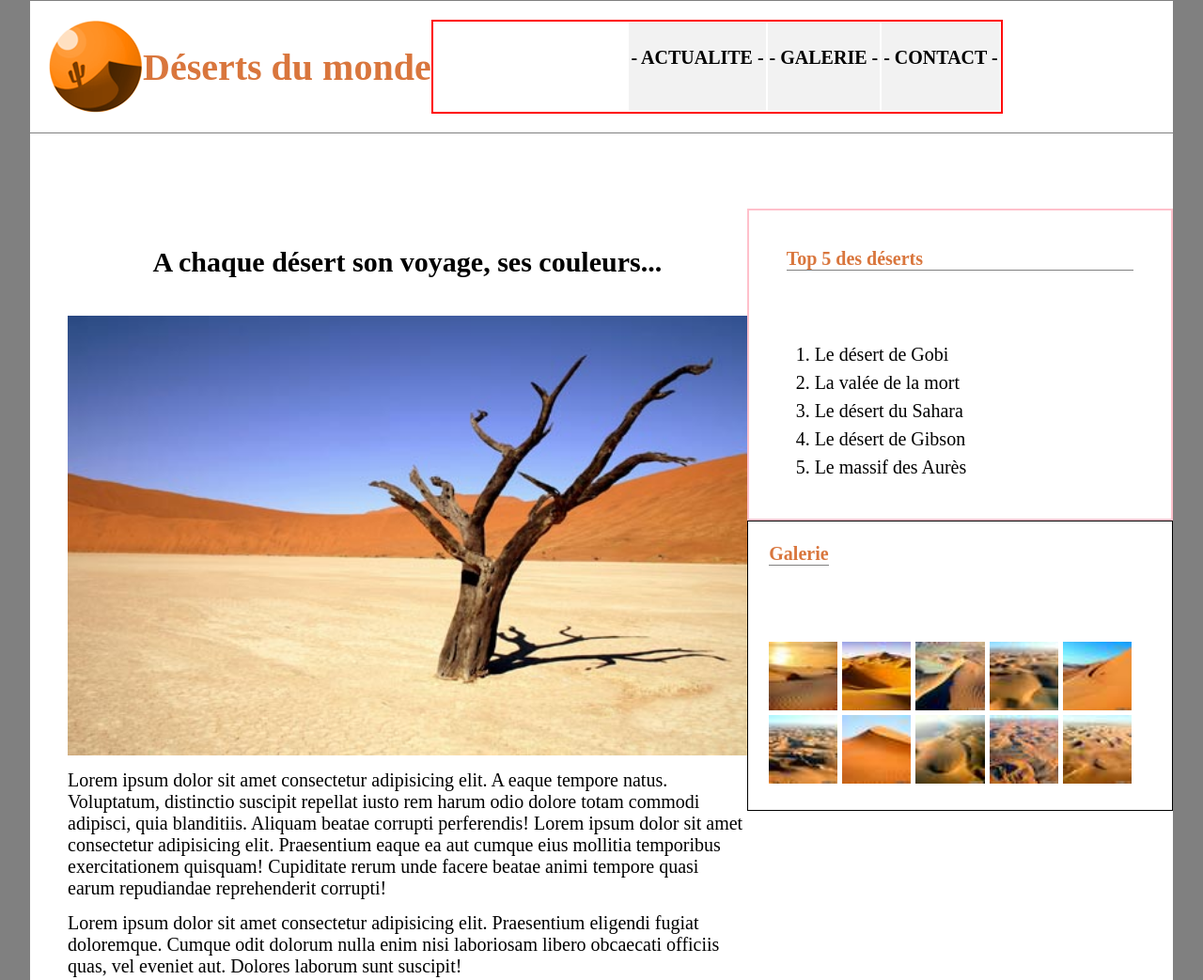
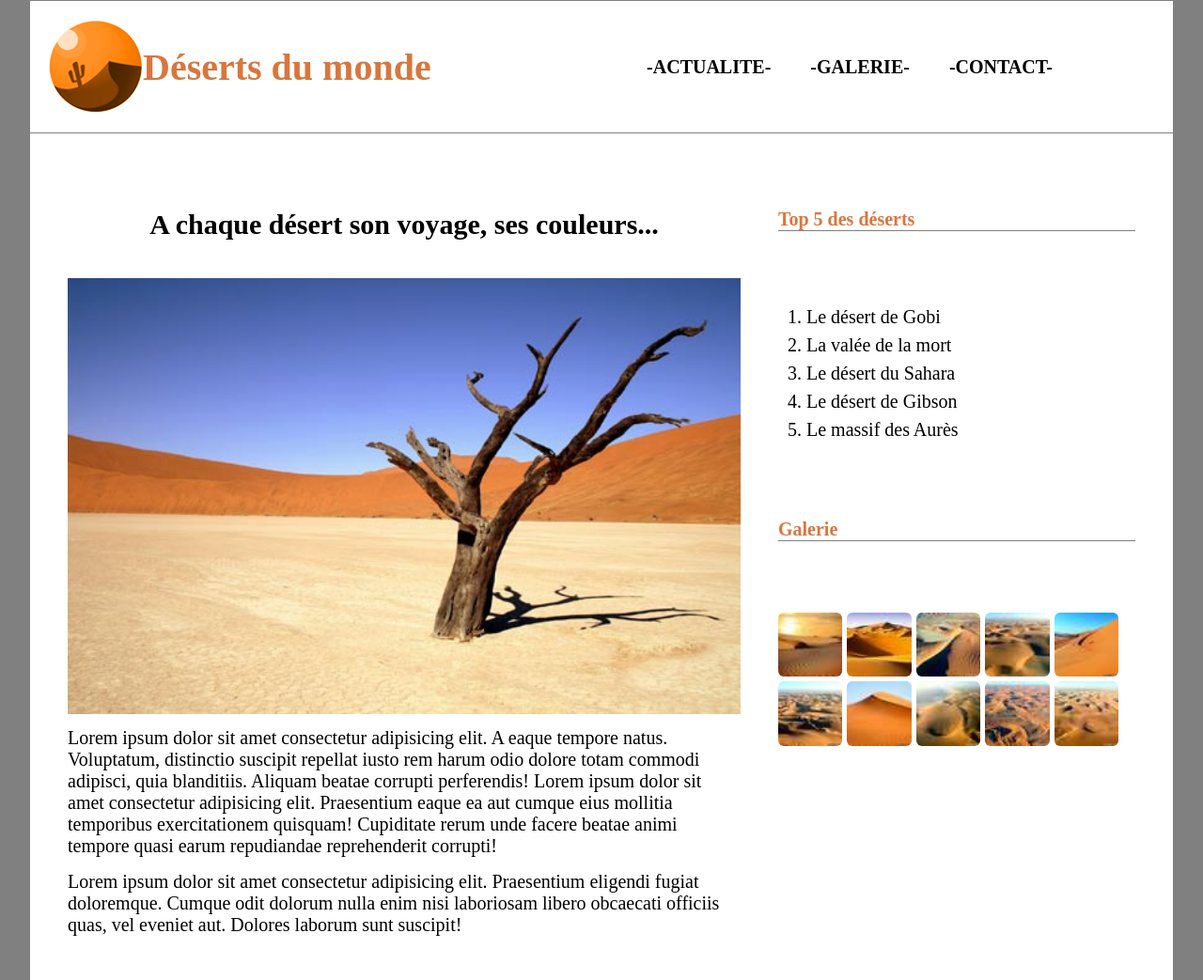
Before and after one commit to sabynad/cinquieme-repo, a plain HTML site: page index.html in a window 1280 px wide. Shown: the top 1043 px of the page at 94% size. Drawn offline with Linux system fonts and the light colour scheme.

Commit message:
exo-mobile

```diff
--- a/assets/css/style.css
+++ b/assets/css/style.css
@@ -18,7 +18,6 @@ body{
 
 header {
     padding: 1rem 0;
-    margin-bottom: 2rem;
 }
 
 .logo{
@@ -35,7 +34,7 @@ h1{
 }
 
 nav li {
-    border: 2px solid #F2F2F2;
+    /* border: 2px solid #F2F2F2; */
     margin: 1px;
     background-color: #F2F2F2;
     padding: 1rem 0;
@@ -91,6 +90,8 @@ footer p{
     padding: 3%;
     text-align: center;
 }
+/* ---------------------------MENU HAMBURGER----------------------------------- */
+
 
 
 
@@ -131,6 +132,9 @@ footer p{
     padding: 5%;
     width: 55%;
 }
+.vignettes img{
+    border-radius: 0.2rem;
+}
 
 h3{
     margin-bottom: 20%;
@@ -142,55 +146,56 @@ h3{
 /* ---------------------------------ecran PC------------------------------- */
 @media screen and (min-width: 1280px) {
 
-    /* header, main, footer{
-        margin: auto;
-        width: 80%;
-        background-color: white;
-        /* border: 2px solid red; */
-        /* display: flex;
-        justify-content: space-between;
-        align-items: center; */
-    /* } */
-
 
 /* -----------------header------------------ */
     header{
         display: flex;
-        /* padding-top: 2%; */
-        /* padding-bottom: 2%; */
+        justify-content: space-between;
         border-top: 1px solid grey;
         border-bottom: 1px solid grey;
-
     }
 
     .logo {
         margin: 0;
         margin-left: 1rem;
+    }
 
-    }
      h1{
-        /* border: 2px solid yellow; */
         margin: auto;
         font-size: 2rem;
      }
 
      nav{
-        /* margin-right: 5%; */
+        width: 50%;
+        margin-right:2rem ;
         display: flex;
+        align-items: center;
+        }
 
-        border: 2px solid red;
-        width: 50%;
-        }
+     nav li{
+        background-color: white;
+        display: flex;
+        align-items: center;
+    }
+
+     a{
+        word-spacing: 2rem;
+     }
 
      ul{
         display: flex;
         flex-direction: row;
-        justify-content: end;
+        justify-content: center;
      }
 
-     li{
+     ul li{
+        padding: 1rem;
+     }
+
+     .top5{
         line-height: 1.5rem;
      }
+
      .logo-titre{
         display: flex;
      }
@@ -198,7 +203,6 @@ h3{
      /* -----------------main------------------ */
 
      main{
-        /* border: 2px solid red; */
         display: flex;
         padding: 0;
      }
@@ -226,19 +230,21 @@ h3{
      .bloc-top{
         width: 100%;
         padding: 2rem;
-        border: solid 2px pink;
+        /* border: solid 2px pink; */
 
      }
      .bloc-galerie{
         width: 100%;
-        display: flex;
         flex-wrap: wrap;
-        border: 1px solid black;
+        padding: 2rem;
+        /* border: 1px solid black; */
      }
      .bloc-galerie img{
         width: 18%;
      }
-
+     .vignettes img{
+        border-radius: 0.3rem;
+     }
 
      footer {
         text-align: center;
```
Also changed, not shown: index.html (+3 -3 lines).
